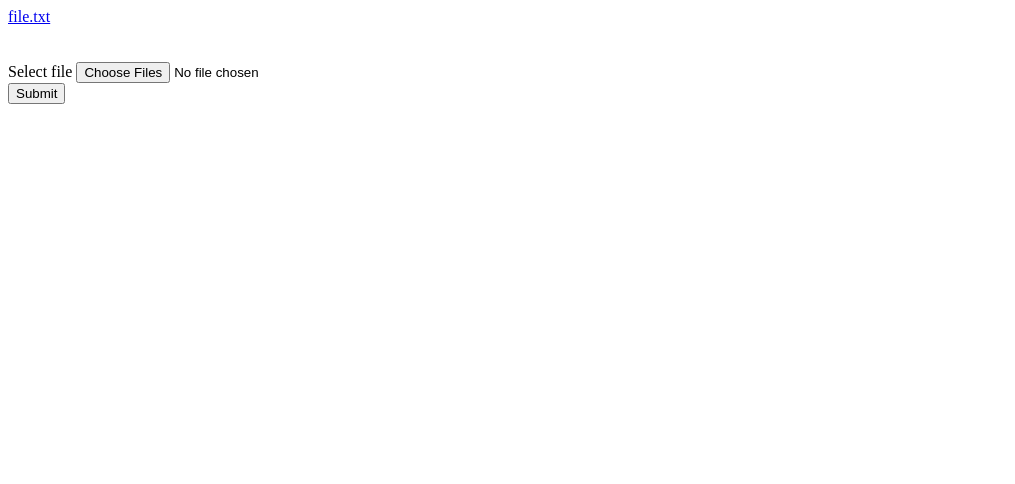
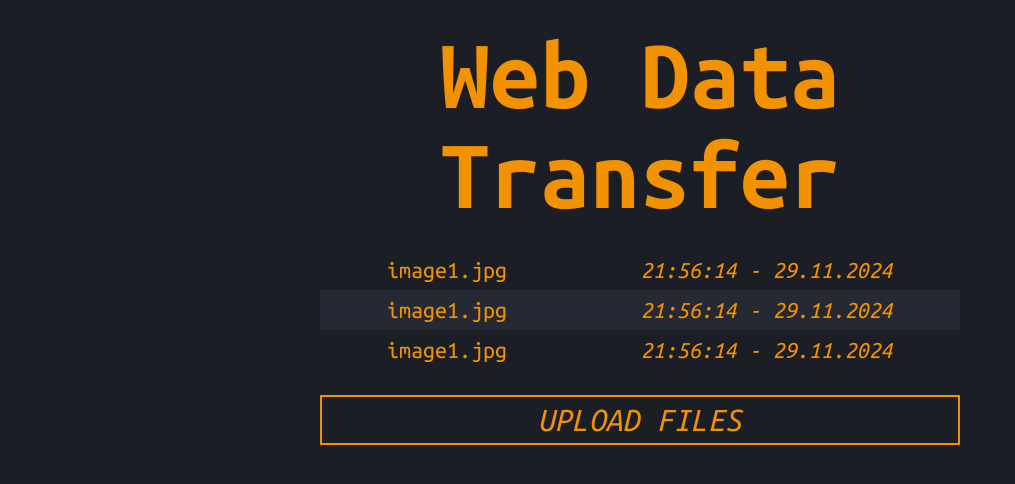
Before and after one commit to M4rchy-S/WebDataTransfer, a plain HTML site: page index.html in a window 1280 px wide. Shown: the whole page, without its empty margins (0-1015 px from the left). Drawn offline with Linux system fonts and the light colour scheme.

Commit message:
front-end dev

```diff
--- a/index.html
+++ b/index.html
@@ -9,7 +9,7 @@
 
     <body>
 
-        <a href="/data/somefile.txt" download>file.txt</a>
+        <!-- <a href="/data/somefile.txt" download>file.txt</a>
 
         <br>
         <br>
@@ -17,7 +17,38 @@
 
         <label for="">Select file</label>
         <input type="file" name="upload_file" id="upload_file_button" multiple><br>
-        <input type="submit">
+        <input type="submit"> -->
+
+        <!-- <h1>Web Data Transfer</h1> -->
+
+        <div id="main-container">
+
+            <h1 id="title">Web Data Transfer</h1>
+
+            <div id="file-container">
+                <a href="" class="file-a-1">
+                    <span class="file-name">image1.jpg</span>
+                    <span class="file-desc">21:56:14 - 29.11.2024</span>
+                </a>
+                <a href="" class="file-a-2">
+                    <span class="file-name">image1.jpg</span>
+                    <span class="file-desc">21:56:14 - 29.11.2024</span>
+                </a>
+                <a href="" class="file-a-1">
+                    <span class="file-name">image1.jpg</span>
+                    <span class="file-desc">21:56:14 - 29.11.2024</span>
+                </a>
+                <!-- <a href="" class="file-a-2">
+                    <span class="file-name">image1.jpg</span>
+                    <span class="file-desc">21:56:14 - 29.11.2024</span>
+                </a> -->
+            </div>
+
+            <button id="upload-button">
+                UPLOAD FILES
+            </button>
+
+        </div>
 
 
     </body>
--- a/styles.css
+++ b/styles.css
@@ -1,4 +1,127 @@
-html{
+@import url('https://fonts.googleapis.com/css2?family=Ubuntu+Mono:ital,wght@0,400;0,700;1,400;1,700&display=swap');
+
+body{
     padding:0px;
     margin: 0px;
+    width:100%;
+    height:100%;
+    background-color: #1B1E25;
 }
+h1, h2, h3, h4, h5, p{
+    padding:0px;
+    margin:0px;
+    font-family: "Ubuntu Mono", monospace;
+}
+
+#main-container{
+    background-color:#1B1E25;
+    width:50%;
+    height:100%;
+    margin-left:25%;
+    margin-top:25px;
+
+    display:flex;
+    flex-direction: column;
+    flex-wrap: nowrap;
+    /* flex: 100px; */
+    align-items: center;
+    /* justify-content: space-around; */
+    gap: 25px;
+
+
+}
+
+#title{
+    text-align: center;
+    font-size:100px;
+    color:#F29200;
+}
+
+#file-container {
+    display: flex;
+    flex-direction: column;
+    width: 100%;
+    align-items: center;
+    /* background-color: pink; */
+}
+
+a{
+    text-decoration: none;
+    color:#F29200;
+    font-size:24px;
+    /* font-family: 'UbuntuFont', sans-serif; */
+}
+
+.file-name{
+    font-family: "Ubuntu Mono", monospace;
+
+}
+
+.file-desc{
+    font-family: "Ubuntu Mono", monospace;
+    font-style: italic;
+}
+
+.file-a-1{
+    height: 40px;
+    width:100%;
+
+    display: flex;
+    flex-wrap: nowrap;
+    align-items: center;
+    align-content: stretch;
+    justify-content: space-around;
+
+    /* gap:150px; */
+
+    background-color: #1B1E25;
+
+    transition: all 0.15s ease-out;
+}
+
+.file-a-2{
+    height: 40px;
+    width:100%;
+
+    display: flex;
+    flex-wrap: nowrap;
+    align-items: center;
+    align-content: stretch;
+    justify-content: space-around;
+
+    /* gap:150px; */
+
+    background-color: #252933;
+
+    transition: all 0.15s ease-out;
+}
+
+.file-a-1:hover{
+    background-color: #383D4A;
+}
+.file-a-2:hover{
+    background-color: #383D4A;
+}
+
+#upload-button{
+    width:100%;
+    text-decoration: none;
+    outline: none;
+    cursor:pointer;
+    height:50px;
+    border: 2px solid #F29200;
+
+    font-size:34px;
+
+    color: #F29200;
+    background-color: #1B1E25;
+    font-family: "Ubuntu Mono", monospace;
+    font-style: italic;
+
+    transition: all 0.15s ease-out;
+}
+
+#upload-button:hover{
+    background-color:#F29200;
+    color:#1B1E25;
+}
```
